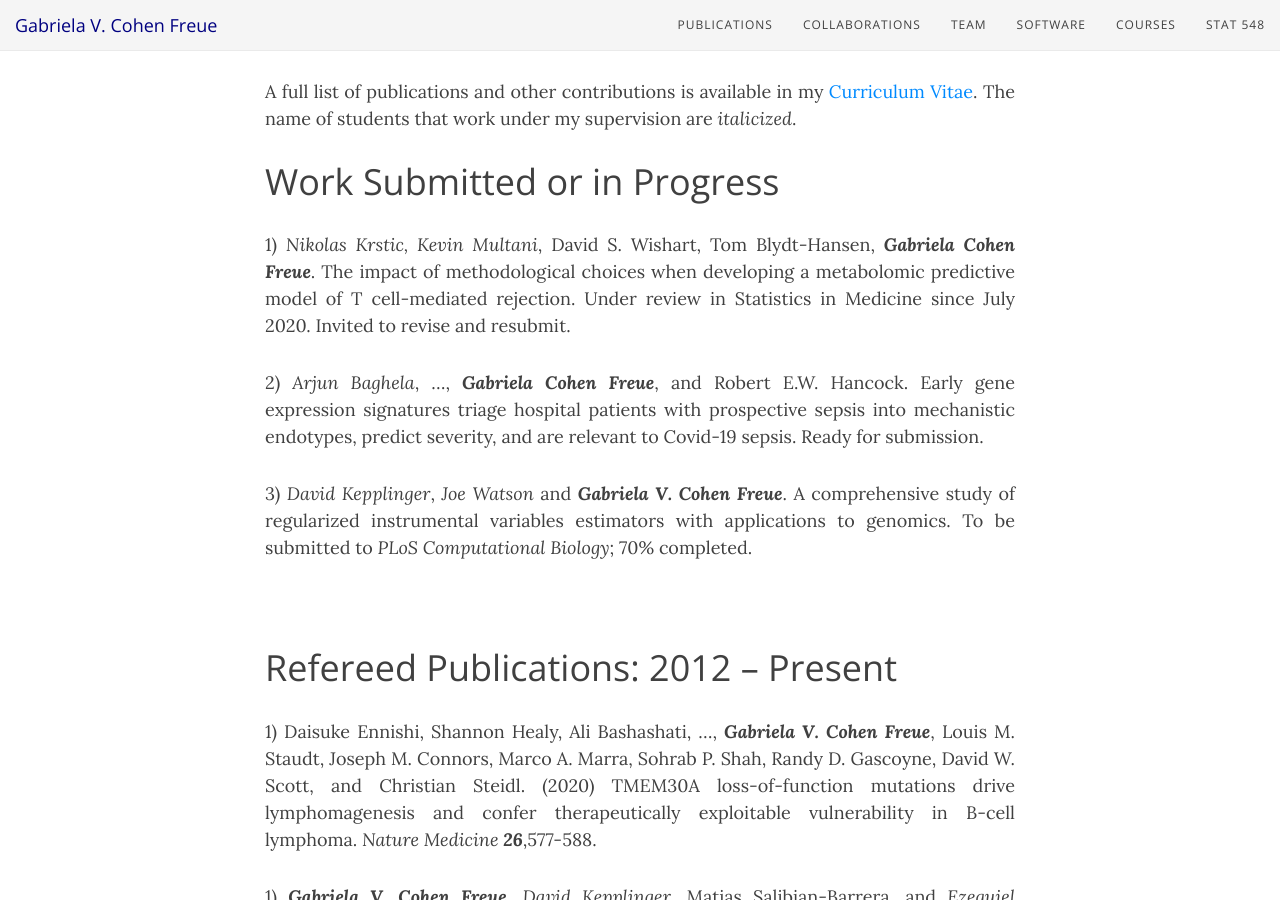
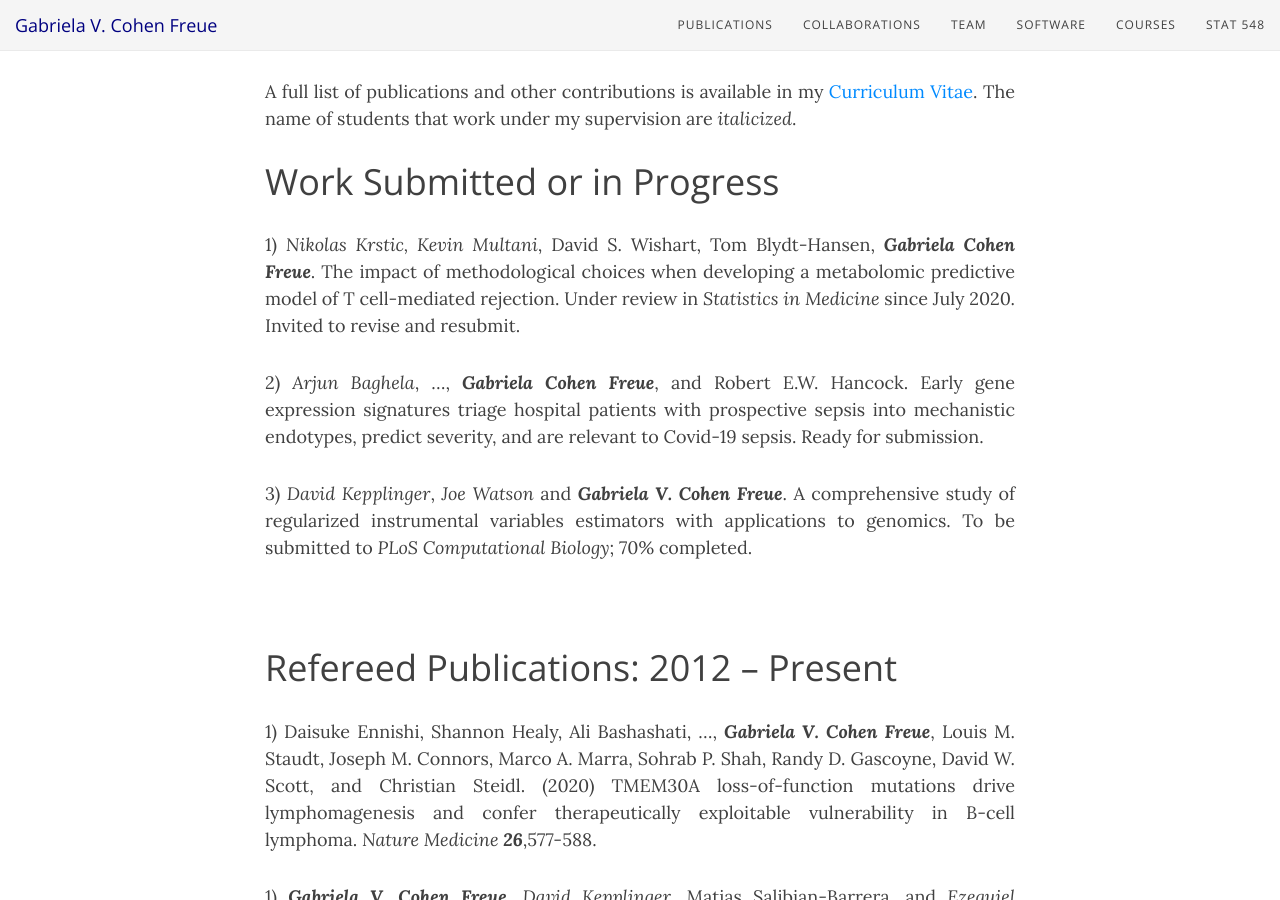
Before and after one commit to gcohenfr/gcohenfr.github.io, a Jekyll site: the page built from pub.md, in a window 1280 px wide and 900 px high, scrolled down 307 px. Built offline with Jekyll 4.4.1, drawn with Linux system fonts in a browser that asks for light colours; nearby versions of some CDN libraries.

Commit message:
minor edit in pubs

```diff
--- a/pub.md
+++ b/pub.md
@@ -10,7 +10,7 @@
 
 # Work Submitted or in Progress
 
-1) *Nikolas Krstic, Kevin Multani*, David S. Wishart, Tom Blydt-Hansen, ***Gabriela Cohen Freue***. The impact of methodological choices when developing a metabolomic predictive model of T cell-mediated rejection. Under review in Statistics in Medicine since July 2020. Invited to revise and resubmit.
+1) *Nikolas Krstic, Kevin Multani*, David S. Wishart, Tom Blydt-Hansen, ***Gabriela Cohen Freue***. The impact of methodological choices when developing a metabolomic predictive model of T cell-mediated rejection. Under review in *Statistics in Medicine* since July 2020. Invited to revise and resubmit.
 
 2) *Arjun Baghela*, ..., ***Gabriela Cohen Freue***, and Robert E.W. Hancock. Early gene expression signatures triage hospital patients with prospective sepsis into mechanistic endotypes, predict severity, and are relevant to Covid-19 sepsis. Ready for submission.
 
```
